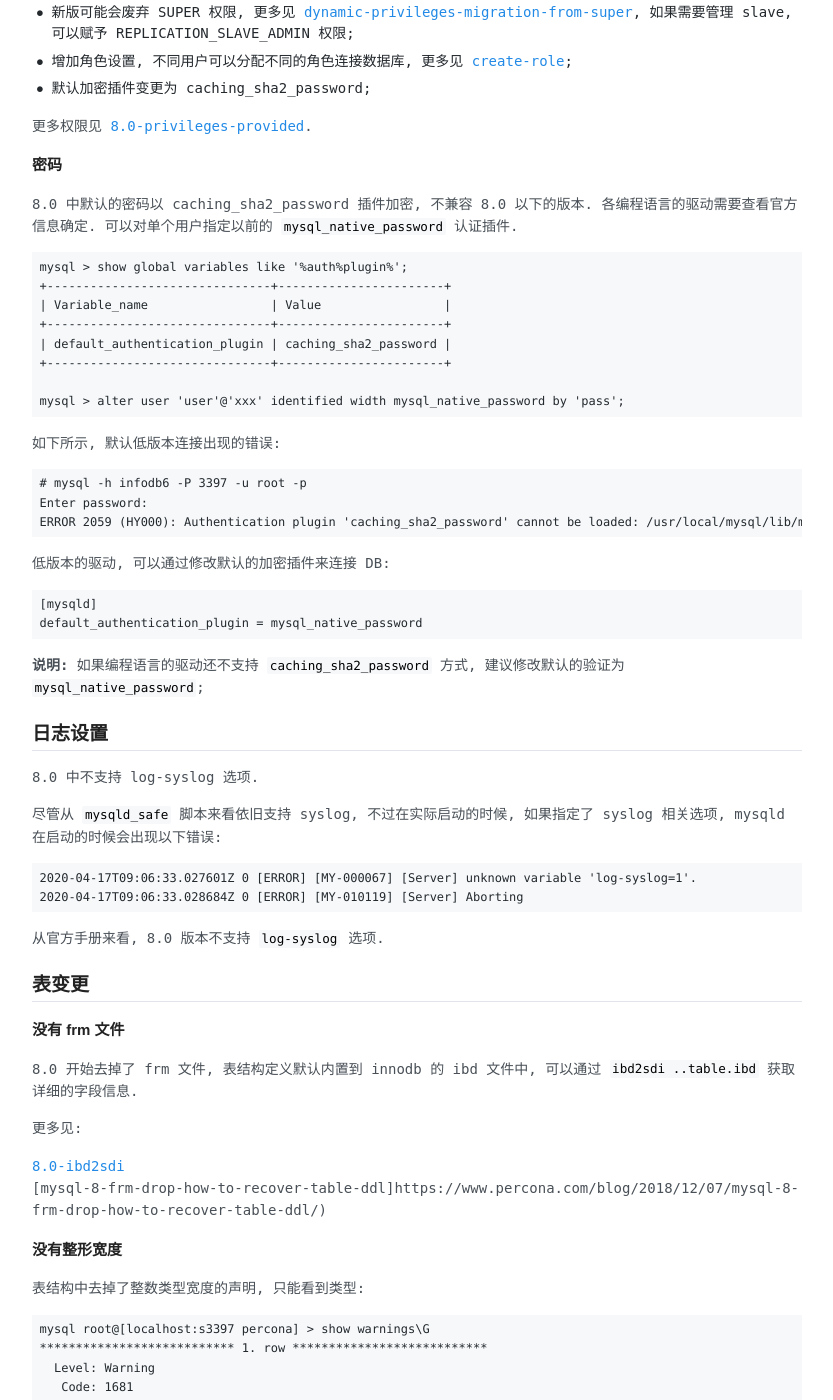
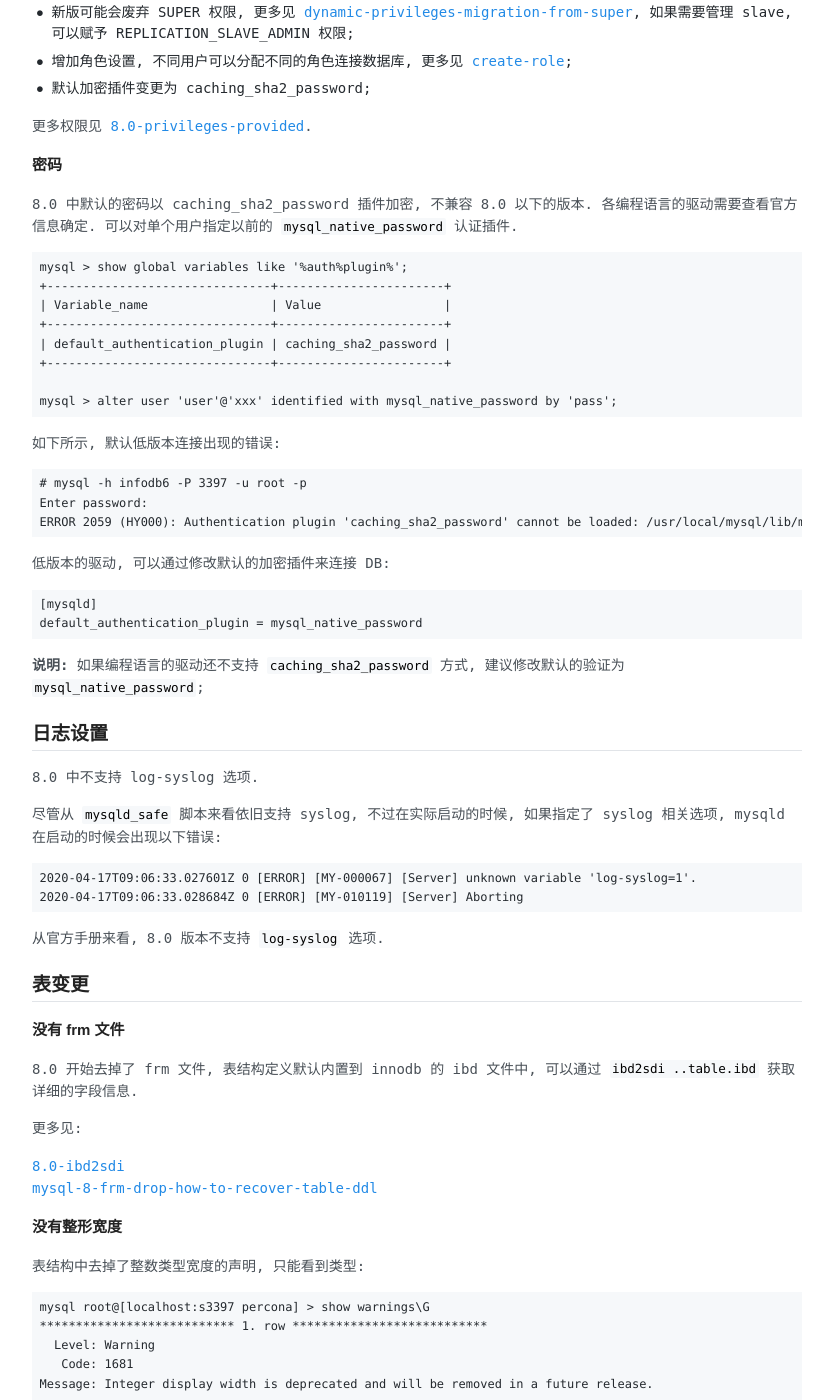
Before and after one commit to arstercz/arstercz.github.io, a Jekyll site: the page built from _posts/2020-04-22-overview-mysql8.0-changes.md, in a window 1280 px wide and 1400 px high, scrolled down 2216 px. Shown: the whole window, without its empty margins (223-1056 px from the left). Built offline with Jekyll 4.4.1, drawn with Linux system fonts in a browser that asks for light colours; comment, search, counter and statistics services are not loaded; some of the changed text lies outside the part shown.

Commit message:
recorrect words

````diff
--- a/_posts/2020-04-22-overview-mysql8.0-changes.md
+++ b/_posts/2020-04-22-overview-mysql8.0-changes.md
@@ -1,7 +1,7 @@
 ---
 layout: post
 title: "MySQL 8.0 特性概览"
-tags: [MySQL, feature]
+tags: [mysql, feature]
 comments: false
 ---
 
@@ -20,8 +20,8 @@
 * [初始化与启动](#初始化与启动)
 * [监控](#监控)
 * [mysqldump 备份](#mysqldump-备份)
-* [innodb 变更](innodb-变更)
-* [主从复制](主从复制)
+* [innodb 变更](#innodb-变更)
+* [主从复制](#主从复制)
 
 
 ## 常用参数变更
@@ -67,11 +67,11 @@
 #### information_schema 变更
 
 ```
-INNODB_LOCKS      =>  data_locks
+INNODB_LOCKS      => data_locks
 INNODB_LOCK_WAITS => data_lock_waits
 ```
 
-## X plugin
+## X-plugin
 
 `X plugin` 主要用于增强 `MySQL document` 的特性, 在 5.7 中为可选项, 需要单独安装插件, 在 8.0 中已经是默认开启, 可以设置 `xplugin=off` 禁用.
 
@@ -123,7 +123,7 @@
 | default_authentication_plugin | caching_sha2_password |
 +-------------------------------+-----------------------+
 
-mysql > alter user 'user'@'xxx' identified width mysql_native_password by 'pass';
+mysql > alter user 'user'@'xxx' identified with mysql_native_password by 'pass';
 ```
 
 如下所示, 默认低版本连接出现的错误:
@@ -162,7 +162,7 @@
 更多见:
 
   [8.0-ibd2sdi](https://dev.mysql.com/doc/refman/8.0/en/ibd2sdi.html)
-  [mysql-8-frm-drop-how-to-recover-table-ddl]https://www.percona.com/blog/2018/12/07/mysql-8-frm-drop-how-to-recover-table-ddl/)
+  [mysql-8-frm-drop-how-to-recover-table-ddl](https://www.percona.com/blog/2018/12/07/mysql-8-frm-drop-how-to-recover-table-ddl/)
 
 
 #### 没有整形宽度
@@ -194,7 +194,7 @@
 
 8.0 版本中, 初始化和启动的时候, 选项 `lower_case_table_names` 的值必须相同. 更多见 [sysvar_lower_case_table_names](https://dev.mysql.com/doc/refman/8.0/en/server-system-variables.html#sysvar_lower_case_table_names).
 
-## SQL 语法变更
+## SQL-语法变更
 
 - 废弃了 `GROUP BY` 分组的排序 `ASC` 和 `DESC`, 存储过程中包含此语法的无法正常执行;
 - 关键字变更, 变更了部分关键字, 执行 SQL 的时候可能执行失败, 需要通过引号避免错误, 更多见 [8.0-keywords](https://docs.oracle.com/cd/E17952_01/mysql-8.0-en/keywords.html);
````
